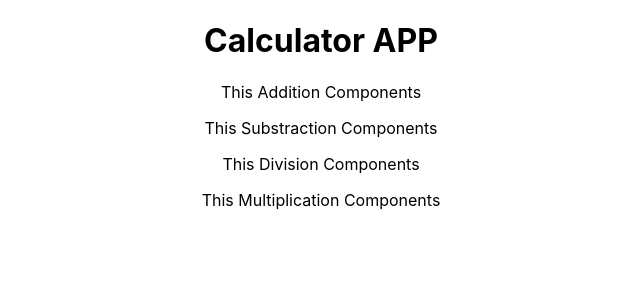
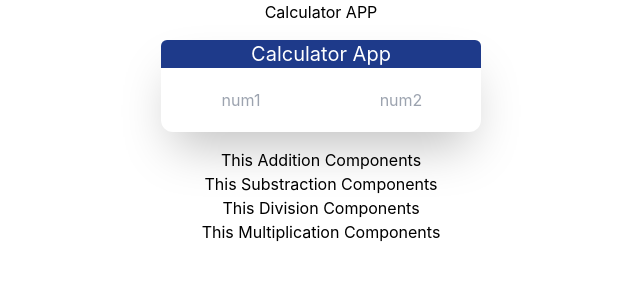
Before and after one commit to aashishlab/websessionreact, a React (Create React App) app: page / in a window 1280 px wide. Shown: the top 300 px of the page, without its empty margins (319-959 px from the left). Built offline with nearby package versions, Linux system fonts and the light colour scheme.

Commit message:
tailwind added

```diff
--- a/public/index.html
+++ b/public/index.html
@@ -9,6 +9,7 @@
       name="description"
       content="Web site created using create-react-app"
     />
+    <script src="https://cdn.tailwindcss.com"></script>
     <link rel="apple-touch-icon" href="%PUBLIC_URL%/logo192.png" />
     <!--
       manifest.json provides metadata used when your web app is installed on a
--- a/src/App.js
+++ b/src/App.js
@@ -1,7 +1,10 @@
 import logo from './logo.svg';
 import './App.css';
 import  CalculatorApp from './Component/index';
+
+
 function App() {
+
   return (
     <div className="App">
       <CalculatorApp/>
--- a/src/Component/index.jsx
+++ b/src/Component/index.jsx
@@ -7,7 +7,17 @@
 const calculatorApp = () => {
   return (
     <div>
-      <h1>Calculator APP</h1>
+            <h1>Calculator APP</h1>
+                    <div className="flex justify-center">
+                <div className="border-3 border-blue-900 rounded-xl shadow-2xl m-4 w-1/4">
+                    <h1 className="bg-blue-900 text-center text-xl text-white rounded-t-md">Calculator App</h1>
+                    <div className="flex">
+                        <input type="text" className="border-1 border-blue-900 p-3 m-2 text-center w-1/2 rounded-md" placeholder="num1" />
+                        <input type="text" className="border-1 border-blue-900 p-3 m-2 text-center w-1/2 rounded-md" placeholder="num2" />
+                    </div>
+                </div>
+            </div>
+
       <Addition/>
       <Substraction/>
       <Division/>
```
